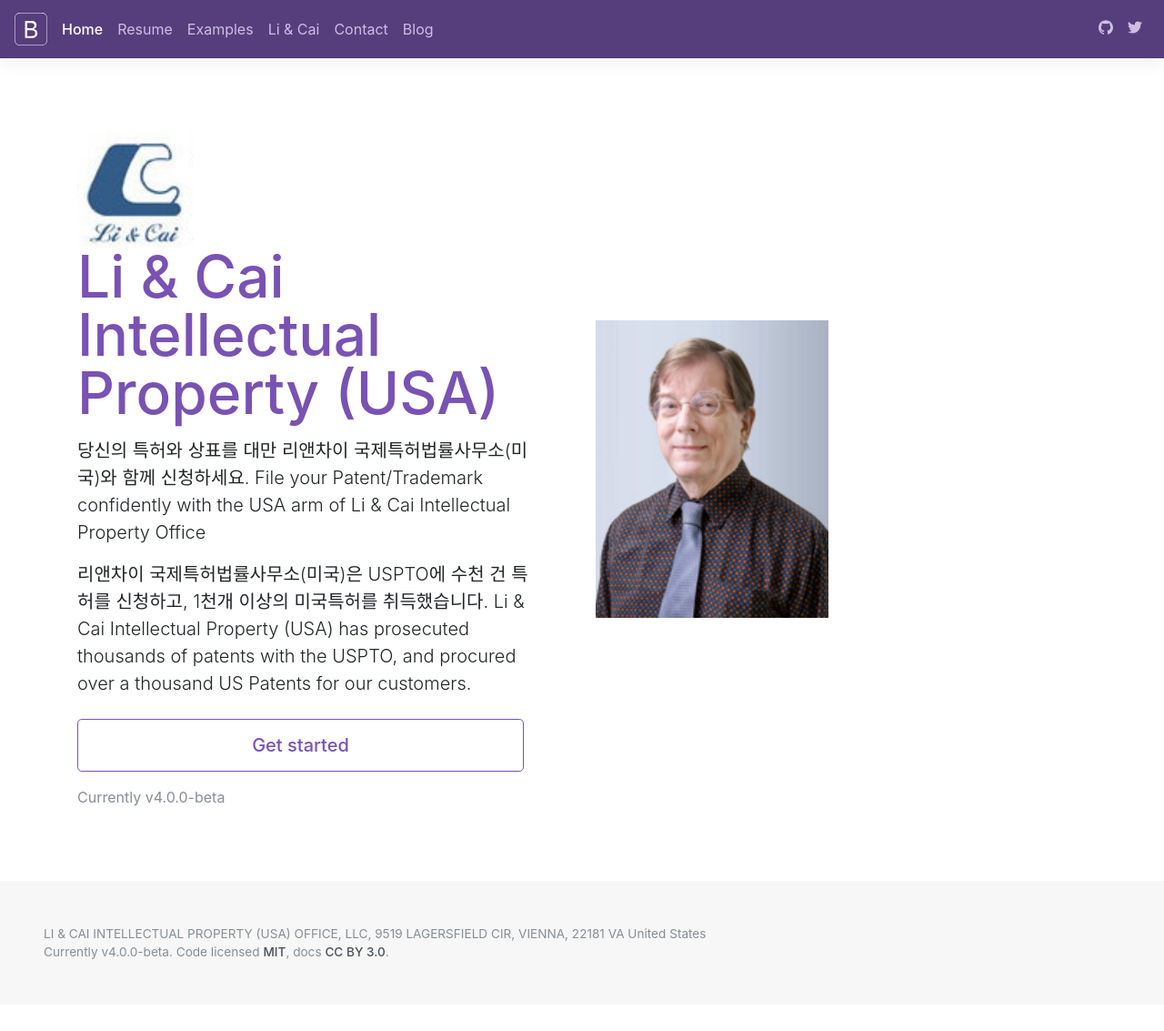
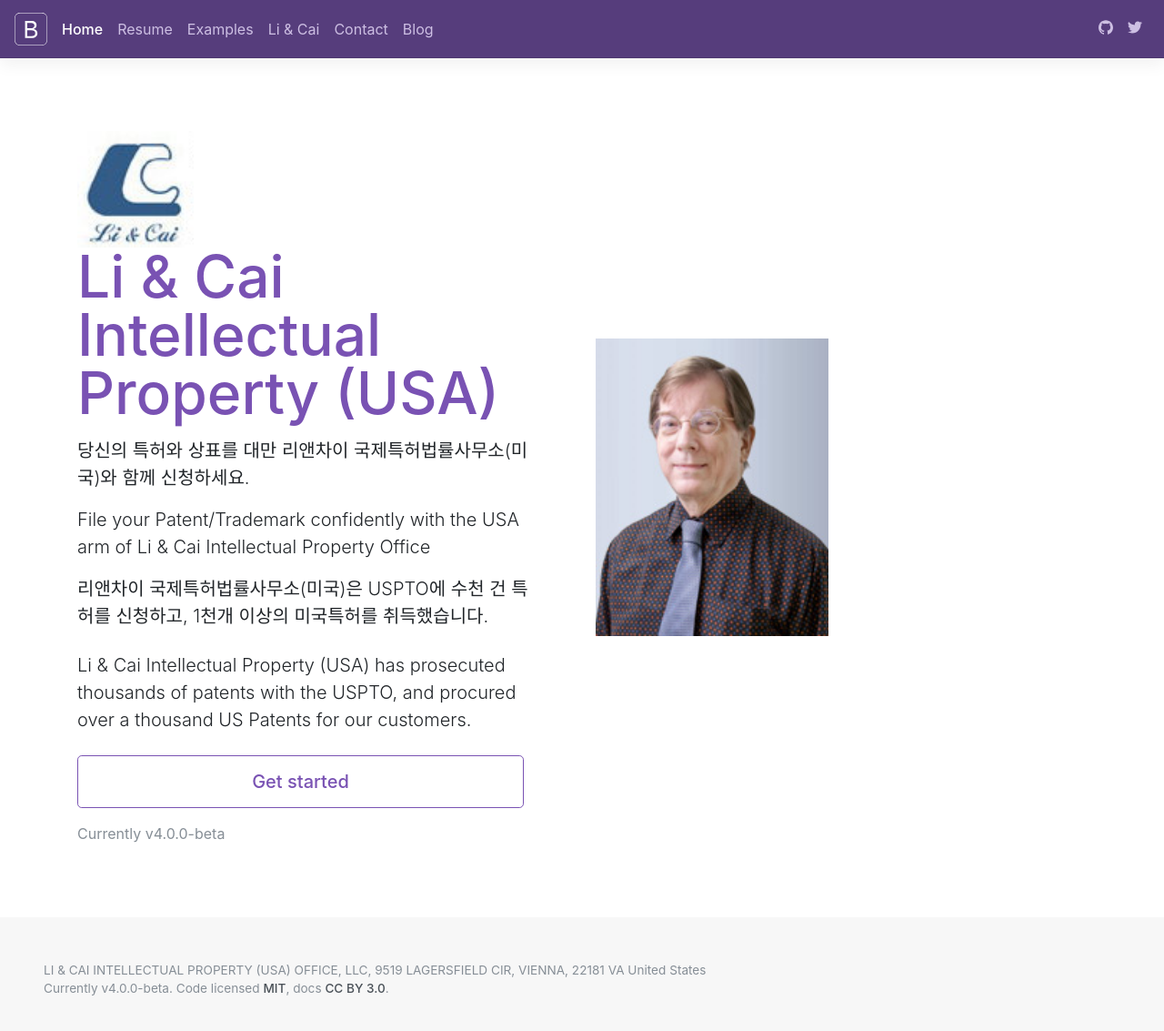
Before and after one commit to fliptop2/patent-javascript-ouicards, a Jekyll site: the page index.html, which Jekyll copies as it is, in a window 1280 px wide and 1144 px high. Shown: the top 1133 px of the window at 91% size. Built offline with Jekyll 4.4.1, drawn with Linux system fonts in a browser that asks for light colours; nearby versions of some CDN libraries.

Commit message:
Update index.html

```diff
--- a/index.html
+++ b/index.html
@@ -139,10 +139,14 @@
         <h1 class="mb-3 bd-text-purple-bright">Li &amp; Cai Intellectual Property (USA)</h1>
         <p class="lead">
           당신의 특허와 상표를 대만 리앤차이 국제특허법률사무소(미국)와 함께 신청하세요.
+        </p>
+        <p class="lead">
           File your Patent/Trademark confidently with the USA arm of Li &amp; Cai Intellectual Property Office
         </p>
         <p class="lead mb-4">
           리앤차이 국제특허법률사무소(미국)은 USPTO에 수천 건 특허를 신청하고, 1천개 이상의 미국특허를 취득했습니다.
+        </p>
+        <p class="lead mb-4">
           Li &amp; Cai Intellectual Property (USA) has prosecuted thousands of patents with the USPTO, and procured over a thousand US Patents for our customers.
         </p>
        <div class="d-flex flex-column flex-md-row lead mb-3">
```
